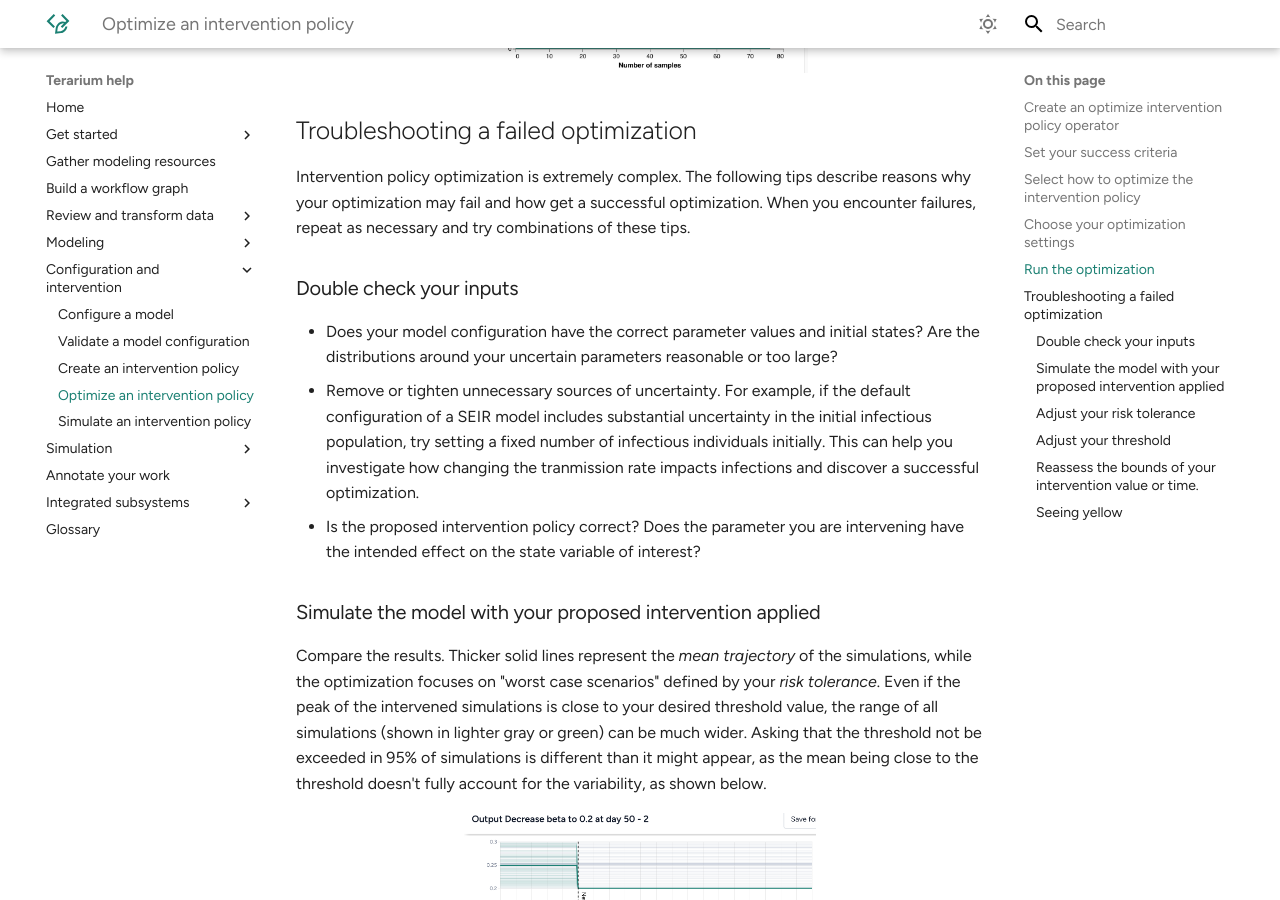
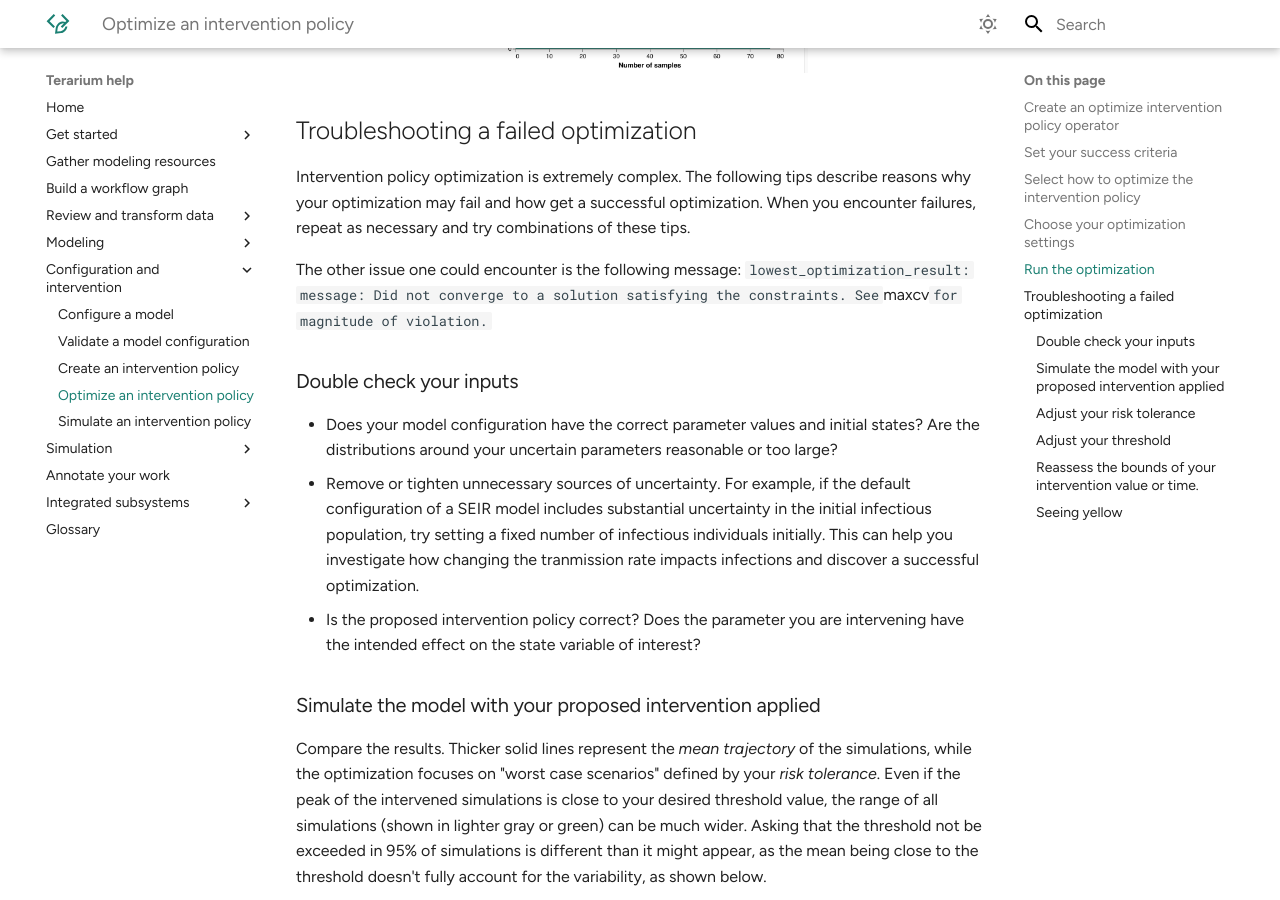
Before and after one commit to DARPA-ASKEM/terarium-docs, an MkDocs documentation site: the page built from docs/config-and-intervention/optimize-intervention-policy.md, in a window 1280 px wide and 900 px high, scrolled down 4499 px. Built offline with MkDocs 1.6.1 and Material for MkDocs 9.7.7, drawn with Linux system fonts in a browser that asks for light colours; plug-ins that fetch from the network failed and are left out; some of the changed lines change nothing that is shown.

Commit message:
Update optimize-intervention-policy.md

```diff
--- a/docs/config-and-intervention/optimize-intervention-policy.md
+++ b/docs/config-and-intervention/optimize-intervention-policy.md
@@ -84,11 +84,11 @@
 ??? list "Advanced settings"
 
     - **Number of samples**: Each simulation draws this number of samples from the model distribution. Select the number of samples to use. The default value of 100 is great for testing and understanding whether the given optimization will work. Higher values like 1,000 samples give more accurate results and a better sense of uncertainty in the model.
-    - **Solver method**: The default differential equation solver is `dopri5`, an adaptive step-size, 5th-order explicit Runge-Kutta method. The `euler` method requires you to also specify the **Solver step size**.
+    - **Solver method**: The default differential equation solver is `dopri5`, an adaptive step-size, 5th-order explicit Runge-Kutta method. The `euler` and `rk4` method requires you to also specify the **Solver step size**.
 
         ???+ note
 
-            For the best balance of speed and accuracy, the `dopri5` solver method is recommended.
+            For the best balance of speed and accuracy, the `rk4` or `dopri5`  solver method is recommended.
 
     - **Optimizer options**
           - **Algorithm**: [SciPy `basinhopping` algorithm](https://docs.scipy.org/doc/scipy/reference/generated/scipy.optimize.basinhopping.html).
@@ -111,6 +111,9 @@
 ## Troubleshooting a failed optimization
 
 Intervention policy optimization is extremely complex. The following tips describe reasons why your optimization may fail and how get a successful optimization. When you encounter failures, repeat as necessary and try combinations of these tips.
+
+The other issue one could encounter is the following message:
+`lowest_optimization_result: message: Did not converge to a solution satisfying the constraints. See `maxcv` for magnitude of violation.`
 
 ### Double check your inputs
 
```
